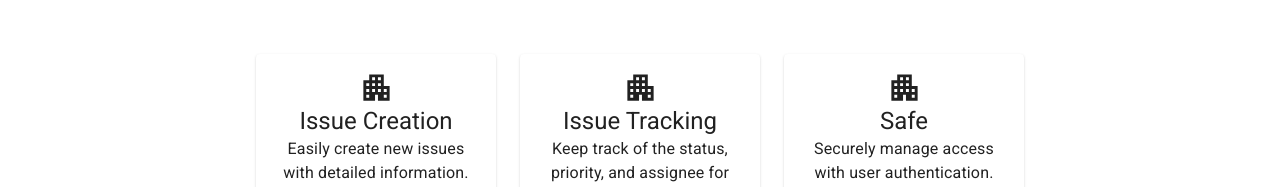
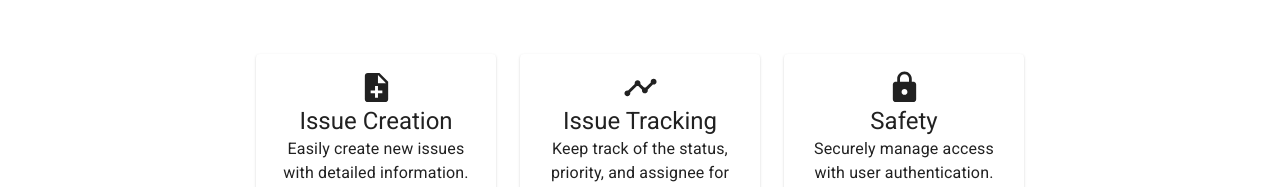
Before and after one commit to R894/bugtracker, a Next.js app in the folder client/: page / in a window 1280 px wide. Shown: the part 427-614 px from the top of the page. Built offline with nearby package versions, Linux system fonts and the light colour scheme; no server answers.

Commit message:
style: modify FeaturesDisplay style

```diff
--- a/client/src/components/FeaturesDisplay/FeaturesDisplay.tsx
+++ b/client/src/components/FeaturesDisplay/FeaturesDisplay.tsx
@@ -1,4 +1,4 @@
-import { Apartment } from '@mui/icons-material'
+import { Lock, NoteAdd, Timeline } from '@mui/icons-material'
 import { Card, Stack, Typography } from '@mui/material'
 import { type ReactNode } from 'react'
 
@@ -10,7 +10,7 @@ const Feature = ({ children }: { children: ReactNode }) => {
         flexDirection: 'column',
         alignItems: 'center',
         padding: '16px',
-        maxWidth:'240px'
+        maxWidth: '240px',
       }}
     >
       {children}
@@ -23,19 +23,25 @@ const FeaturesDisplay = () => {
     <>
       <Stack direction={'row'} gap={3}>
         <Feature>
-          <Apartment fontSize="large" />
-          <Typography variant='h5'>Issue Creation</Typography>
-          <Typography textAlign={'center'}>Easily create new issues with detailed information.</Typography>
+          <NoteAdd fontSize='large'></NoteAdd>
+          <Typography variant="h5">Issue Creation</Typography>
+          <Typography textAlign={'center'}>
+            Easily create new issues with detailed information.
+          </Typography>
         </Feature>
         <Feature>
-          <Apartment fontSize="large" />
-          <Typography variant='h5'>Issue Tracking</Typography>
-          <Typography textAlign={'center'}>Keep track of the status, priority, and assignee for each issue.</Typography>
+          <Timeline fontSize="large"></Timeline>
+          <Typography variant="h5">Issue Tracking</Typography>
+          <Typography textAlign={'center'}>
+            Keep track of the status, priority, and assignee for each issue.
+          </Typography>
         </Feature>
         <Feature>
-          <Apartment fontSize="large" />
-          <Typography variant='h5'>Safe</Typography>
-          <Typography textAlign={'center'}>Securely manage access with user authentication.</Typography>
+          <Lock fontSize="large"></Lock>
+          <Typography variant="h5">Safety</Typography>
+          <Typography textAlign={'center'}>
+            Securely manage access with user authentication.
+          </Typography>
         </Feature>
       </Stack>
     </>
```
